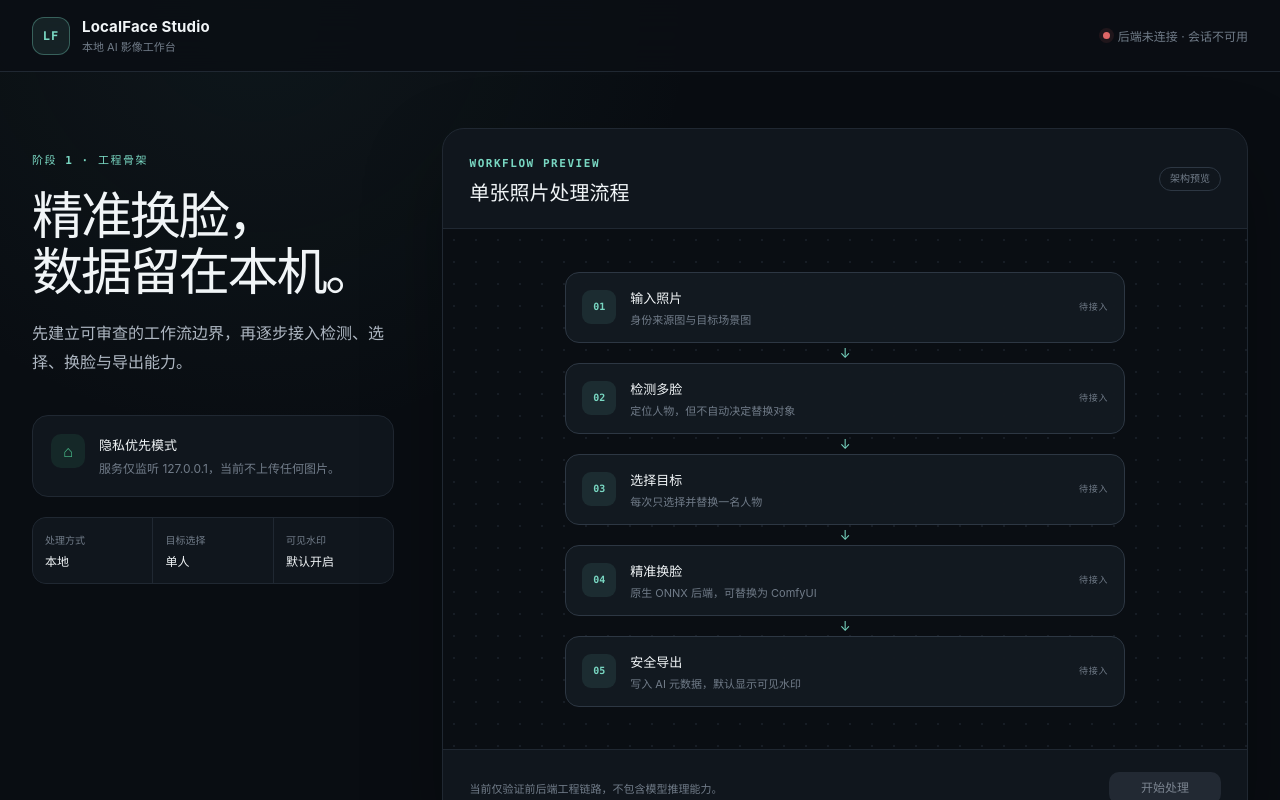
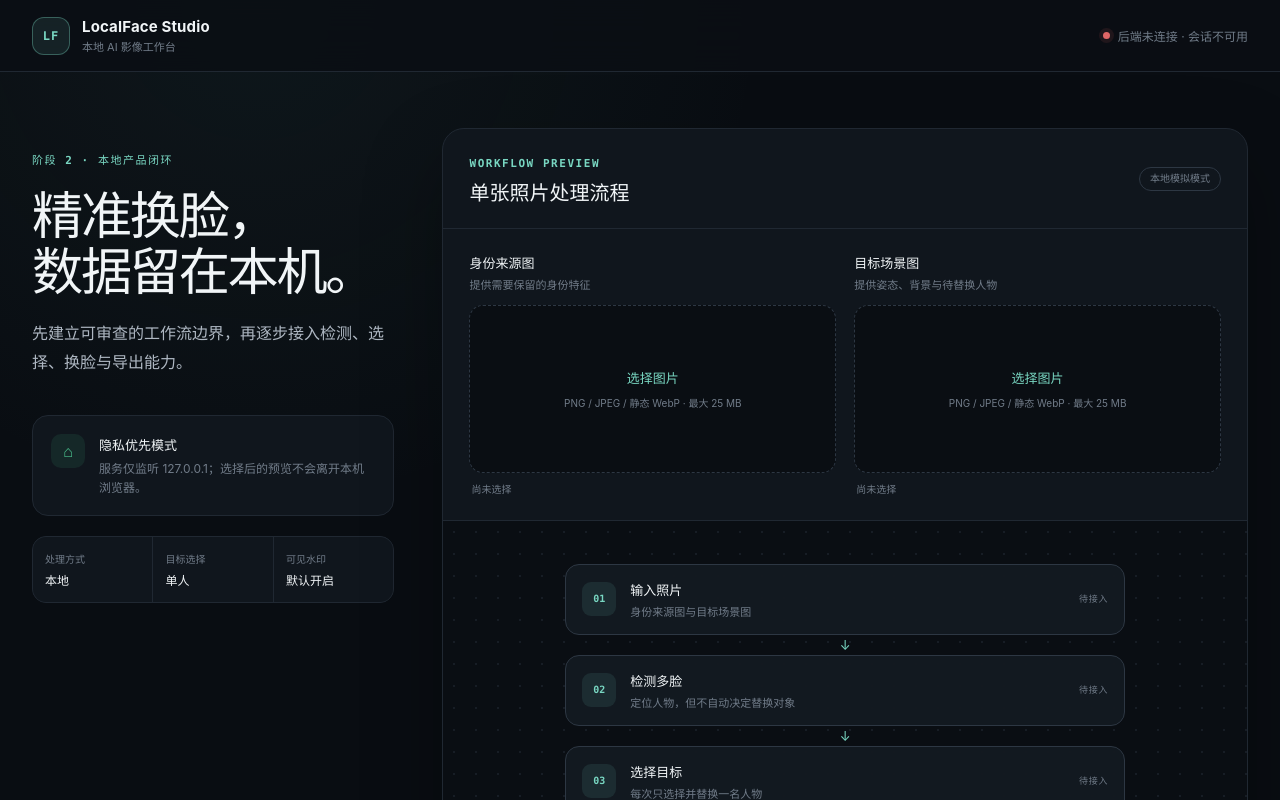
Before and after one commit to Wenqi77Zhang/localface-studio, a React (Vite) app in the folder frontend/: page / in a window 1280 px wide. Shown: the top 800 px of the page. Built offline with nearby package versions, Linux system fonts and the light colour scheme; no server answers.

Commit message:
feat: preview local input photos

```diff
--- a/frontend/src/App.css
+++ b/frontend/src/App.css
@@ -205,6 +205,111 @@
   font: 500 10px/1 var(--mono);
 }
 
+.photo-grid {
+  padding: 24px 26px;
+  display: grid;
+  grid-template-columns: repeat(2, minmax(0, 1fr));
+  gap: 18px;
+  border-bottom: 1px solid var(--border);
+}
+
+.photo-picker {
+  min-width: 0;
+}
+
+.photo-picker__heading {
+  min-height: 42px;
+  margin-bottom: 10px;
+  display: flex;
+  align-items: flex-start;
+  justify-content: space-between;
+  gap: 12px;
+}
+
+.photo-picker__heading strong,
+.photo-picker__heading span {
+  display: block;
+}
+
+.photo-picker__heading strong {
+  color: var(--text-strong);
+  font-size: 13px;
+}
+
+.photo-picker__heading span {
+  margin-top: 4px;
+  color: var(--text-muted);
+  font-size: 11px;
+}
+
+.text-button {
+  padding: 0;
+  border: 0;
+  color: var(--accent);
+  background: transparent;
+  font-size: 11px;
+  cursor: pointer;
+}
+
+.photo-picker__surface {
+  height: 168px;
+  overflow: hidden;
+  position: relative;
+  display: grid;
+  place-items: center;
+  border: 1px dashed var(--border-strong);
+  border-radius: 14px;
+  background: #0a0e13;
+  cursor: pointer;
+}
+
+.photo-picker--ready .photo-picker__surface {
+  border-style: solid;
+  border-color: var(--accent-border);
+}
+
+.photo-picker__surface input {
+  width: 1px;
+  height: 1px;
+  position: absolute;
+  overflow: hidden;
+  opacity: 0;
+}
+
+.photo-picker__surface img {
+  width: 100%;
+  height: 100%;
+  display: block;
+  object-fit: contain;
+}
+
+.photo-picker__surface span {
+  padding: 18px;
+  display: grid;
+  gap: 8px;
+  text-align: center;
+}
+
+.photo-picker__surface b {
+  color: var(--accent);
+  font-size: 13px;
+}
+
+.photo-picker__surface small,
+.field-message {
+  color: var(--text-muted);
+  font-size: 10px;
+}
+
+.field-message {
+  min-height: 14px;
+  margin: 8px 2px 0;
+}
+
+.field-message--error {
+  color: var(--danger);
+}
+
 .workflow-canvas {
   min-height: 520px;
   padding: 34px;
@@ -340,6 +445,11 @@
 
   .workflow-canvas { padding: 24px 14px; }
 
+  .photo-grid {
+    grid-template-columns: 1fr;
+    padding-inline: 18px;
+  }
+
   .workflow-node { grid-template-columns: auto 1fr; }
 
   .node-state { display: none; }
--- a/frontend/src/App.tsx
+++ b/frontend/src/App.tsx
@@ -1,5 +1,6 @@
 import { useEffect, useState } from 'react'
 import './App.css'
+import PhotoPicker from './PhotoPicker'
 import { checkHealth, establishSession } from './api'
 
 type ApiState = 'checking' | 'online' | 'offline'
@@ -17,6 +18,8 @@ function App() {
   const [apiState, setApiState] = useState<ApiState>('checking')
   const [sessionState, setSessionState] = useState<SessionState>('checking')
   const [, setCsrfToken] = useState<string | null>(null)
+  const [sourcePhoto, setSourcePhoto] = useState<File | null>(null)
+  const [targetPhoto, setTargetPhoto] = useState<File | null>(null)
 
   useEffect(() => {
     const controller = new AbortController()
@@ -70,7 +73,7 @@ function App() {
 
       <main className="workspace">
         <aside className="project-panel" aria-label="项目说明">
-          <span className="eyebrow">阶段 1 · 工程骨架</span>
+          <span className="eyebrow">阶段 2 · 本地产品闭环</span>
           <h1>精准换脸，<br />数据留在本机。</h1>
           <p className="lead">
             先建立可审查的工作流边界，再逐步接入检测、选择、换脸与导出能力。
@@ -80,7 +83,7 @@ function App() {
             <span className="privacy-icon" aria-hidden="true">⌂</span>
             <div>
               <strong>隐私优先模式</strong>
-              <p>服务仅监听 127.0.0.1，当前不上传任何图片。</p>
+              <p>服务仅监听 127.0.0.1；选择后的预览不会离开本机浏览器。</p>
             </div>
           </div>
 
@@ -97,7 +100,22 @@ function App() {
               <span className="eyebrow">Workflow preview</span>
               <h2 id="workflow-title">单张照片处理流程</h2>
             </div>
-            <span className="draft-badge">架构预览</span>
+            <span className="draft-badge">本地模拟模式</span>
+          </div>
+
+          <div className="photo-grid" aria-label="图片输入">
+            <PhotoPicker
+              label="身份来源图"
+              detail="提供需要保留的身份特征"
+              file={sourcePhoto}
+              onChange={setSourcePhoto}
+            />
+            <PhotoPicker
+              label="目标场景图"
+              detail="提供姿态、背景与待替换人物"
+              file={targetPhoto}
+              onChange={setTargetPhoto}
+            />
           </div>
 
           <div className="workflow-canvas">
@@ -122,7 +140,11 @@ function App() {
           </div>
 
           <footer className="workflow-footer">
-            <p>当前仅验证前后端工程链路，不包含模型推理能力。</p>
+            <p>
+              {sourcePhoto && targetPhoto
+                ? '两张图片已就绪；下一步将加入逐次授权与处理参数。'
+                : '请先选择身份来源图和目标场景图。'}
+            </p>
             <button type="button" disabled title="将在模型阶段启用">
               开始处理
             </button>
--- /dev/null
+++ b/frontend/src/PhotoPicker.tsx
@@ -0,0 +1,107 @@
+import { useEffect, useState } from 'react'
+
+const MAXIMUM_IMAGE_BYTES = 25 * 1024 * 1024
+const ACCEPTED_IMAGE_TYPES = new Set(['image/png', 'image/jpeg', 'image/webp'])
+
+interface PhotoPickerProps {
+  detail: string
+  file: File | null
+  label: string
+  onChange: (file: File | null) => void
+}
+
+function validateImage(file: File): string | null {
+  if (!ACCEPTED_IMAGE_TYPES.has(file.type)) {
+    return '仅支持 PNG、JPEG 和静态 WebP 图片。'
+  }
+  if (file.size < 1) {
+    return '图片不能为空。'
+  }
+  if (file.size > MAXIMUM_IMAGE_BYTES) {
+    return '单张图片不能超过 25 MB。'
+  }
+  return null
+}
+
+function usePreviewUrl(file: File | null): string | null {
+  const [previewUrl, setPreviewUrl] = useState<string | null>(null)
+
+  useEffect(() => {
+    if (file === null) {
+      setPreviewUrl(null)
+      return
+    }
+    const objectUrl = URL.createObjectURL(file)
+    setPreviewUrl(objectUrl)
+    return () => URL.revokeObjectURL(objectUrl)
+  }, [file])
+
+  return previewUrl
+}
+
+export default function PhotoPicker({
+  detail,
+  file,
+  label,
+  onChange,
+}: PhotoPickerProps) {
+  const [error, setError] = useState<string | null>(null)
+  const previewUrl = usePreviewUrl(file)
+
+  function chooseFile(candidate: File | undefined) {
+    if (candidate === undefined) {
+      return
+    }
+    const validationError = validateImage(candidate)
+    setError(validationError)
+    if (validationError === null) {
+      onChange(candidate)
+    }
+  }
+
+  return (
+    <section className={`photo-picker${file ? ' photo-picker--ready' : ''}`}>
+      <div className="photo-picker__heading">
+        <div>
+          <strong>{label}</strong>
+          <span>{detail}</span>
+        </div>
+        {file && (
+          <button
+            className="text-button"
+            type="button"
+            onClick={() => {
+              setError(null)
+              onChange(null)
+            }}
+          >
+            移除
+          </button>
+        )}
+      </div>
+
+      <label className="photo-picker__surface">
+        <input
+          type="file"
+          accept="image/png,image/jpeg,image/webp"
+          onChange={(event) => {
+            chooseFile(event.currentTarget.files?.[0])
+            event.currentTarget.value = ''
+          }}
+        />
+        {previewUrl ? (
+          <img src={previewUrl} alt={`${label}本地预览`} />
+        ) : (
+          <span>
+            <b>选择图片</b>
+            <small>PNG / JPEG / 静态 WebP · 最大 25 MB</small>
+          </span>
+        )}
+      </label>
+
+      <p className={error ? 'field-message field-message--error' : 'field-message'}>
+        {error ?? (file ? `${(file.size / 1024 / 1024).toFixed(2)} MB · 仅在本机预览` : '尚未选择')}
+      </p>
+    </section>
+  )
+}
```
